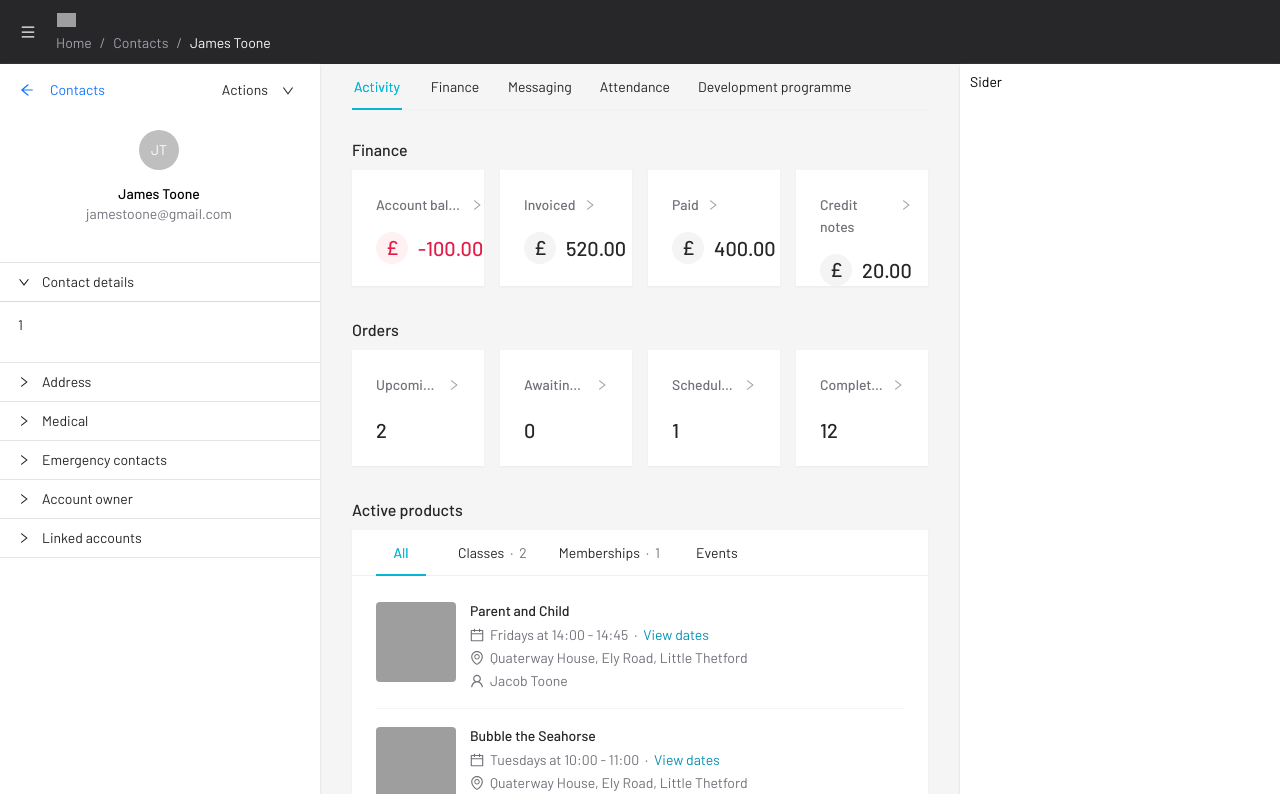
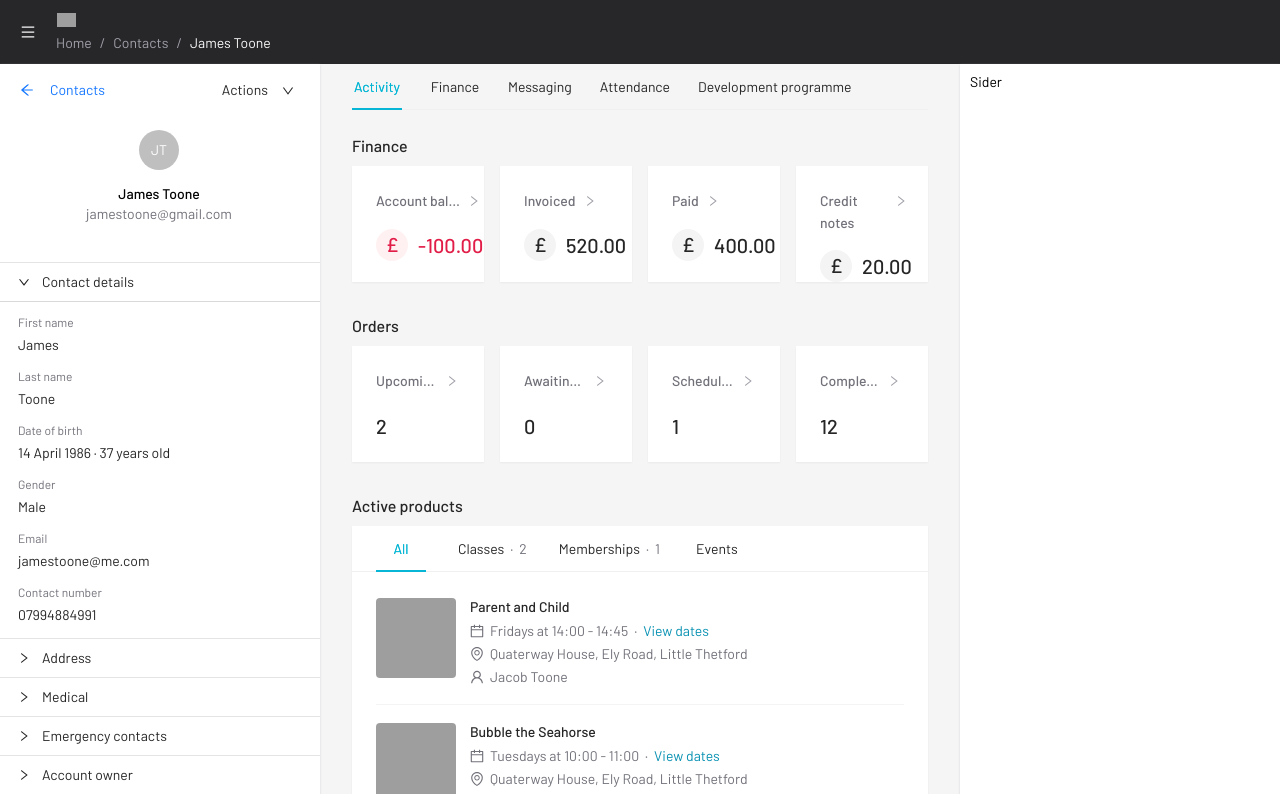
Before and after one commit to 2ne/LoveAdmin, a React (Vite) app: page /Contact in a window 1280 px wide. Shown: the top 794 px of the page. Built offline with nearby package versions, Linux system fonts and the light colour scheme; grey boxes are pictures that could not be loaded.

Commit message:
Update contact.tsx

```diff
--- a/src/loveadmin/contact.tsx
+++ b/src/loveadmin/contact.tsx
@@ -257,7 +257,7 @@ function Contact(): ReactElement {
       key: "1",
       label: `Activity`,
       children: (
-        <div className="py-6 pt-3 space-y-8">
+        <div className="py-6 pt-2 space-y-8">
           <section>
             <div>
               <Title level={5}>Finance</Title>
@@ -268,7 +268,7 @@ function Contact(): ReactElement {
                   <div className="truncate max-w-[calc(100%-1.25rem)]">
                     Account balance
                   </div>
-                  <div className="transition-all text-neutral-400 group-hover:text-neutral-800 group-hover:ml-0.5">
+                  <div className="transition-all text-neutral-400 -mt-px group-hover:text-neutral-800 -ml-1.5 group-hover:ml-0 h-6 w-6 rounded-full pl-px grid place-items-center group-hover:bg-neutral-100">
                     <RightOutlined className="w-3 h-3" />
                   </div>
                 </div>
@@ -284,7 +284,7 @@ function Contact(): ReactElement {
                   <div className="truncate max-w-[calc(100%-1.25rem)]">
                     Invoiced
                   </div>
-                  <div className="transition-all text-neutral-400 group-hover:text-neutral-800 group-hover:ml-0.5">
+                  <div className="transition-all text-neutral-400 -mt-px group-hover:text-neutral-800 -ml-1.5 group-hover:ml-0 h-6 w-6 rounded-full pl-px grid place-items-center group-hover:bg-neutral-100">
                     <RightOutlined className="w-3 h-3" />
                   </div>
                 </div>
@@ -300,7 +300,7 @@ function Contact(): ReactElement {
                   <div className="truncate max-w-[calc(100%-1.25rem)]">
                     Paid
                   </div>
-                  <div className="transition-all text-neutral-400 group-hover:text-neutral-800 group-hover:ml-0.5">
+                  <div className="transition-all text-neutral-400 -mt-px group-hover:text-neutral-800 -ml-1.5 group-hover:ml-0 h-6 w-6 rounded-full pl-px grid place-items-center group-hover:bg-neutral-100">
                     <RightOutlined className="w-3 h-3" />
                   </div>
                 </div>
@@ -314,7 +314,7 @@ function Contact(): ReactElement {
               <div className="grid gap-4 p-6 transition-all bg-white shadow-sm cursor-pointer h-[7.25rem] hover:shadow-md group">
                 <div className="flex min-w-0 gap-2 font-medium transition-all text-neutral-500 group-hover:text-neutral-800 group-hover:underline underline-offset-2">
                   <div className="">Credit notes</div>
-                  <div className="transition-all text-neutral-400 group-hover:text-neutral-800 group-hover:ml-0.5">
+                  <div className="transition-all text-neutral-400 -mt-px group-hover:text-neutral-800 -ml-1.5 group-hover:ml-0 h-6 w-6 rounded-full pl-px grid place-items-center group-hover:bg-neutral-100">
                     <RightOutlined className="w-3 h-3" />
                   </div>
                 </div>
@@ -337,7 +337,7 @@ function Contact(): ReactElement {
                   <div className="truncate max-w-[calc(100%-1.25rem)]">
                     Upcoming renewals
                   </div>
-                  <div className="transition-all text-neutral-400 group-hover:text-neutral-800 group-hover:ml-0.5">
+                  <div className="transition-all text-neutral-400 -mt-px group-hover:text-neutral-800 -ml-1.5 group-hover:ml-0 h-6 w-6 rounded-full pl-px grid place-items-center group-hover:bg-neutral-100">
                     <RightOutlined className="w-3 h-3" />
                   </div>
                 </div>
@@ -350,7 +350,7 @@ function Contact(): ReactElement {
                   <div className="truncate max-w-[calc(100%-1.25rem)]">
                     Awaiting approval
                   </div>
-                  <div className="transition-all text-neutral-400 group-hover:text-neutral-800 group-hover:ml-0.5">
+                  <div className="transition-all text-neutral-400 -mt-px group-hover:text-neutral-800 -ml-1.5 group-hover:ml-0 h-6 w-6 rounded-full pl-px grid place-items-center group-hover:bg-neutral-100">
                     <RightOutlined className="w-3 h-3" />
                   </div>
                 </div>
@@ -363,7 +363,7 @@ function Contact(): ReactElement {
                   <div className="truncate max-w-[calc(100%-1.25rem)]">
                     Scheduled orders
                   </div>
-                  <div className="transition-all text-neutral-400 group-hover:text-neutral-800 group-hover:ml-0.5">
+                  <div className="transition-all text-neutral-400 -mt-px group-hover:text-neutral-800 -ml-1.5 group-hover:ml-0 h-6 w-6 rounded-full pl-px grid place-items-center group-hover:bg-neutral-100">
                     <RightOutlined className="w-3 h-3" />
                   </div>
                 </div>
@@ -376,7 +376,7 @@ function Contact(): ReactElement {
                   <div className="truncate max-w-[calc(100%-1.25rem)]">
                     Completed
                   </div>
-                  <div className="transition-all text-neutral-400 group-hover:text-neutral-800 group-hover:ml-0.5">
+                  <div className="transition-all text-neutral-400 -mt-px group-hover:text-neutral-800 -ml-1.5 group-hover:ml-0 h-6 w-6 rounded-full pl-px grid place-items-center group-hover:bg-neutral-100">
                     <RightOutlined className="w-3 h-3" />
                   </div>
                 </div>
@@ -496,7 +496,40 @@ function Contact(): ReactElement {
                 key="1"
                 className="px-2.5 bg-white rounded-none border-neutral-200 [&_.ant-collapse-content]:-mx-3 [&_.ant-collapse-content]:px-3 [&_.ant-collapse-content]:border-t-neural-200"
               >
-                <p>1</p>
+                <div className="space-y-3">
+                  <div>
+                    <div className="mb-1 text-xs text-neutral-500">
+                      First name
+                    </div>
+                    <div>James</div>
+                  </div>
+                  <div>
+                    <div className="mb-1 text-xs text-neutral-500">
+                      Last name
+                    </div>
+                    <div>Toone</div>
+                  </div>
+                  <div>
+                    <div className="mb-1 text-xs text-neutral-500">
+                      Date of birth
+                    </div>
+                    <div>14 April 1986 · 37 years old</div>
+                  </div>
+                  <div>
+                    <div className="mb-1 text-xs text-neutral-500">Gender</div>
+                    <div>Male</div>
+                  </div>
+                  <div>
+                    <div className="mb-1 text-xs text-neutral-500">Email</div>
+                    <div>jamestoone@me.com</div>
+                  </div>
+                  <div>
+                    <div className="mb-1 text-xs text-neutral-500">
+                      Contact number
+                    </div>
+                    <div>07994884991</div>
+                  </div>
+                </div>
               </Panel>
               <Panel
                 header="Address"
```
